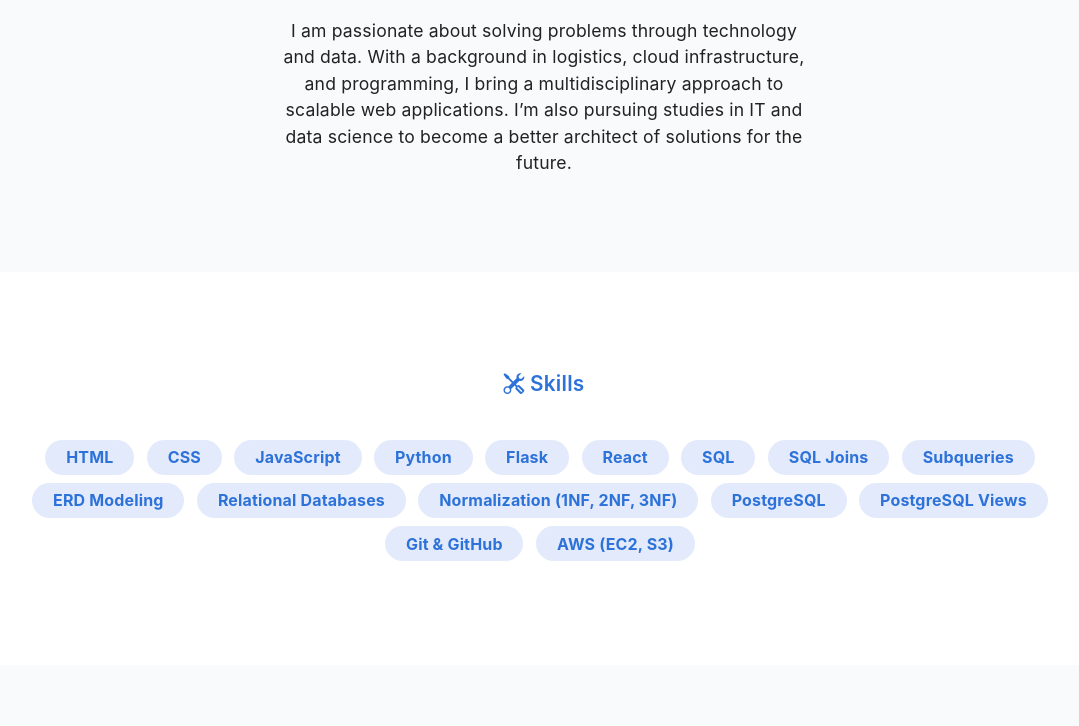
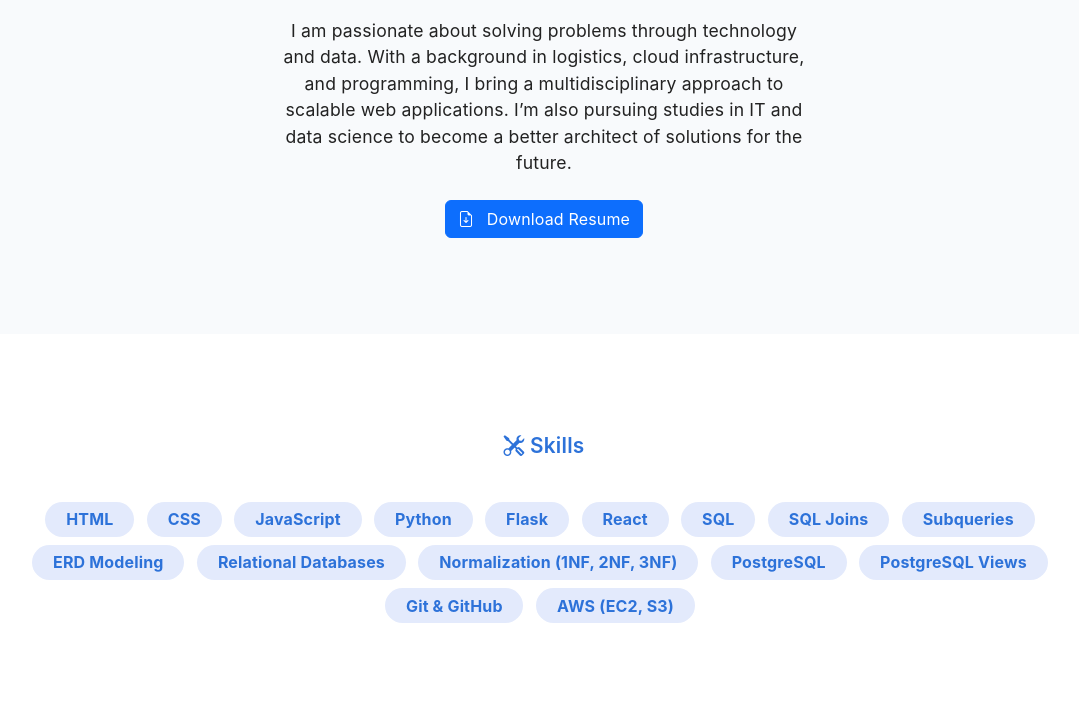
Before and after one commit to tmaster001/tlindor-portfolio, a Flask app: page / in a window 1280 px wide. Shown: the part 261-987 px from the top of the page, without its empty margins (96-1175 px from the left). Run offline with Flask 3, Linux system fonts and the light colour scheme.

Commit message:
Fix: Make resume button work on Vercel static site

```diff
--- a/templates/hello.html
+++ b/templates/hello.html
@@ -38,6 +38,12 @@
             <p class="mx-auto mb-0">
                 I am passionate about solving problems through technology and data. With a background in logistics, cloud infrastructure, and programming, I bring a multidisciplinary approach to scalable web applications. I’m also pursuing studies in IT and data science to become a better architect of solutions for the future.
             </p>
+            <!-- Add a button to downlod resume -->
+            <div class="mt-4">
+    <a href="/static/Thierry_Lindor_Resume.pdf" class="btn btn-primary" target="_blank" download>
+  <i class="bi bi-file-earmark-arrow-down me-2"></i> Download Resume
+</a>
+</div>
         </div>
     </section>
 
```
